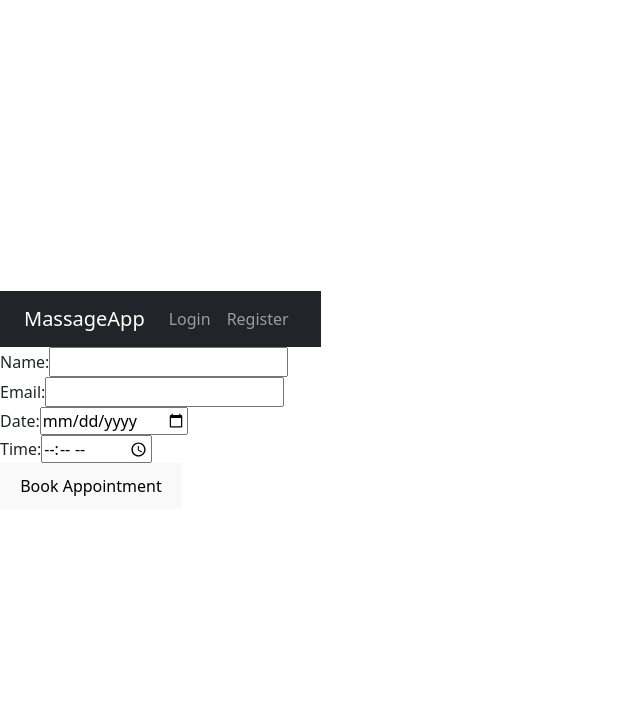
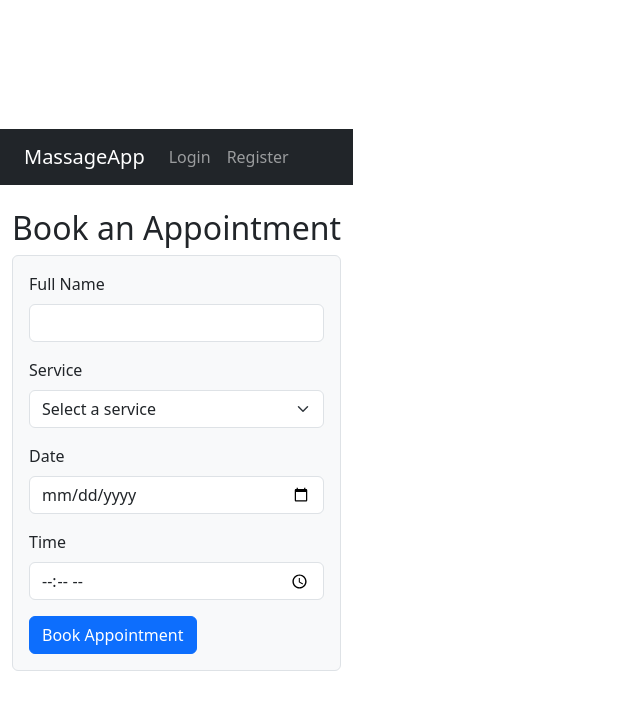
Before and after one commit to blovelace84/massage-booking-repo, a React (Vite) app in the folder massage-booking-app-project/: page / in a window 1280 px wide. Shown: the top 710 px of the page, without its empty margins (0-640 px from the left). Built offline with nearby package versions, Linux system fonts and the light colour scheme; no server answers.

Commit message:
Everything works

```diff
--- a/massage-booking-app-project/src/components/BookingForm.jsx
+++ b/massage-booking-app-project/src/components/BookingForm.jsx
@@ -1,95 +1,117 @@
 import React, { useState } from "react";
 import { db } from "../firebase/config";
 import { collection, addDoc, serverTimestamp } from "firebase/firestore";
-import { logEvent } from "firebase/analytics";
-import { analytics } from "../firebase/config";
 import { useAuth } from "../context/AuthContext";
 
 const BookingForm = () => {
   const { user } = useAuth();
+
   const [name, setName] = useState("");
-  const [email, setEmail] = useState("");
+  const [service, setService] = useState("");
   const [date, setDate] = useState("");
   const [time, setTime] = useState("");
+  const [loading, setLoading] = useState(false);
+  const [success, setSuccess] = useState("");
+  const [error, setError] = useState("");
 
   const handleSubmit = async (e) => {
     e.preventDefault();
-
     if (!user) {
-      console.error("No user logged in");
+      setError("You must be logged in to book an appointment.");
       return;
     }
+
+    setLoading(true);
+    setError("");
+    setSuccess("");
 
     try {
       await addDoc(collection(db, "bookings"), {
         name,
-        email,
+        service,
         date,
         time,
+        userId: user.uid, // important for rules
         createdAt: serverTimestamp(),
-        userId: user.uid,
       });
 
-      // Log booking event
-      logEvent(analytics, "appointment_booked", {
-        user_email: user.email,
-        booking_date: date,
-        booking_time: time,
-      });
-
+      setSuccess("Your appointment has been booked successfully!");
       setName("");
-      setEmail("");
+      setService("");
       setDate("");
       setTime("");
-    } catch (error) {
-      console.error("Error booking:", error);
+    } catch (err) {
+      console.error("Error booking:", err);
+      setError("Failed to book appointment. Please try again.");
     }
+
+    setLoading(false);
   };
 
   return (
-    <form onSubmit={handleSubmit}>
-      <div>
-        <label>Name:</label>
+    <div className="container mt-4">
+      <h2>Book an Appointment</h2>
+      {error && <div className="alert alert-danger">{error}</div>}
+      {success && <div className="alert alert-success">{success}</div>}
+
+      <form onSubmit={handleSubmit} className="p-3 border rounded bg-light">
+        <div className="mb-3">
+          <label className="form-label">Full Name</label>
           <input
             type="text"
+            className="form-control"
             value={name}
             onChange={(e) => setName(e.target.value)}
             required
-          autoComplete="name"  // ✅ Added
+            autoComplete="name"
           />
         </div>
-      <div>
-        <label>Email:</label>
-        <input
-          type="email"
-          value={email}
-          onChange={(e) => setEmail(e.target.value)}
+
+        <div className="mb-3">
+          <label className="form-label">Service</label>
+          <select
+            className="form-select"
+            value={service}
+            onChange={(e) => setService(e.target.value)}
             required
-          autoComplete="email" // ✅ Added
-        />
+          >
+            <option value="">Select a service</option>
+            <option value="Swedish Massage">Swedish Massage</option>
+            <option value="Deep Tissue Massage">Deep Tissue Massage</option>
+            <option value="Hot Stone Massage">Hot Stone Massage</option>
+            <option value="Aromatherapy Massage">Aromatherapy Massage</option>
+          </select>
         </div>
-      <div>
-        <label>Date:</label>
+
+        <div className="mb-3">
+          <label className="form-label">Date</label>
           <input
             type="date"
+            className="form-control"
             value={date}
             onChange={(e) => setDate(e.target.value)}
             required
-          autoComplete="off" // ✅ Added to prevent browser date suggestions
+            autoComplete="off"
           />
         </div>
-      <div>
-        <label>Time:</label>
+
+        <div className="mb-3">
+          <label className="form-label">Time</label>
           <input
             type="time"
+            className="form-control"
             value={time}
             onChange={(e) => setTime(e.target.value)}
             required
-          autoComplete="off" // ✅ Added
+            autoComplete="off"
           />
         </div>
-      <button type="submit">Book Appointment</button>
+
+        <button type="submit" className="btn btn-primary" disabled={loading}>
+          {loading ? "Booking..." : "Book Appointment"}
+        </button>
       </form>
+    </div>
   );
 };
 
```
Lines whose indentation alone changed are shown as unchanged.
